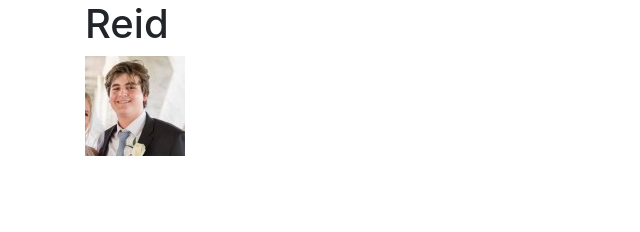
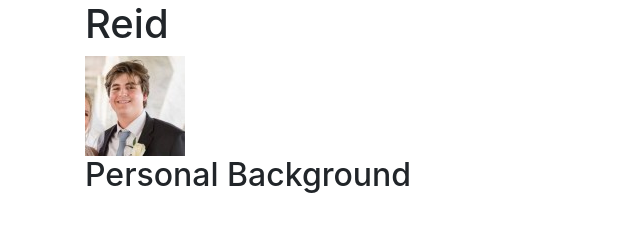
Before and after one commit to it3049c-fall22-henderson/online-portfolio-Sweeneri, a website: page index.html in a window 1280 px wide. Shown: the whole page, without its empty margins (0-640 px from the left). Drawn offline with nearby package versions, Linux system fonts and the light colour scheme.

Commit message:
Personal Background added

```diff
--- a/index.html
+++ b/index.html
@@ -18,7 +18,14 @@
       Reid
     </h1>
     <!-- WORK FROM INSIDE THIS CONTAINER-->
+
     <img src="resources/images/PictureOfMe(Reid).jfif" />
+
+    <div class="section" id="personalBackground">
+      <h2>Personal Background</h2>
+      <p></p>
+    </div>
+
   </div>
 
   <!-- INCLUDE SCRIPTS FILE HERE -->
```
